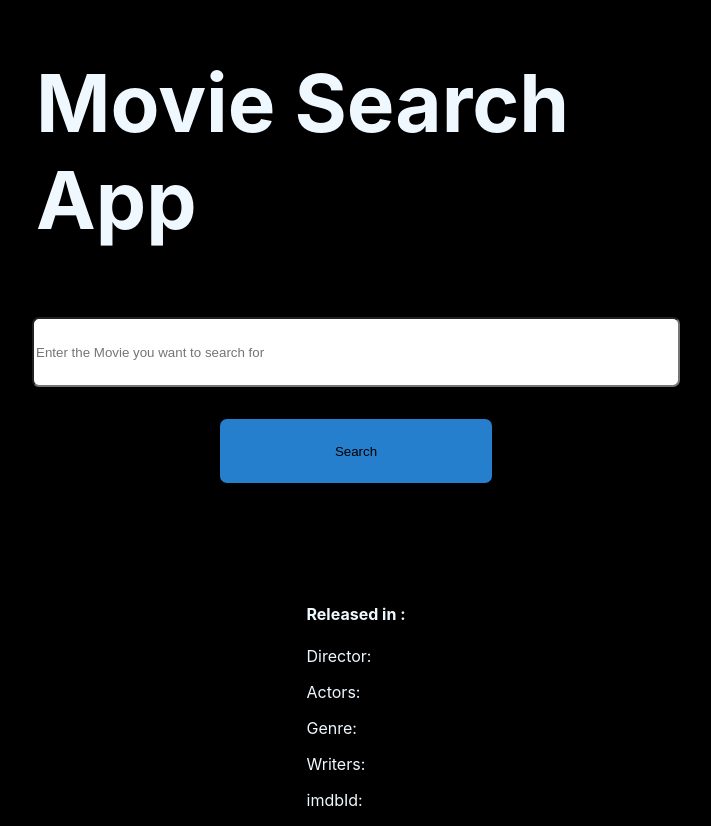
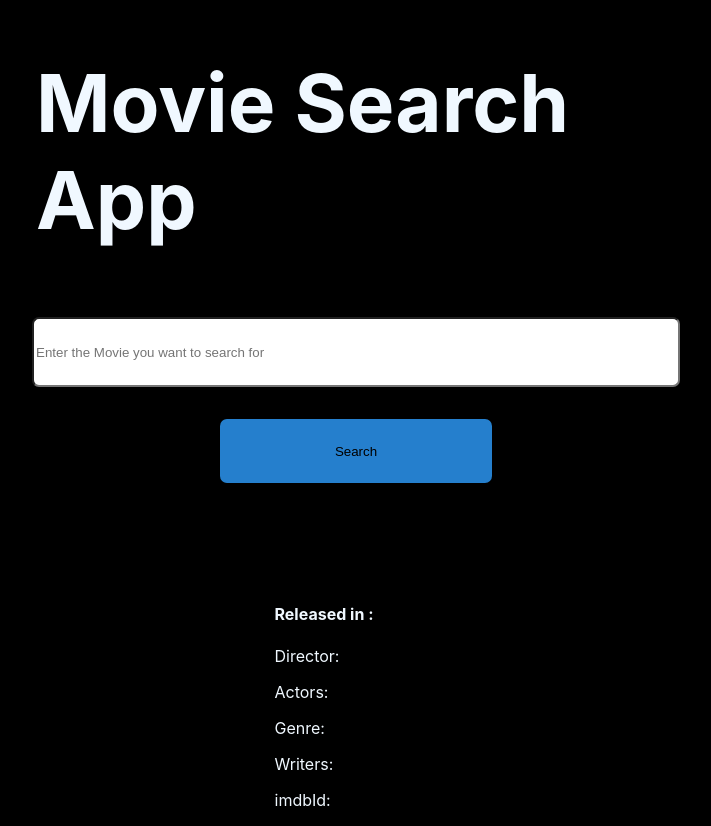
Before and after one commit to AshishJha14411/Fproj1, a React (Create React App) app: page / in a window 1280 px wide. Shown: the whole page, without its empty margins (284-995 px from the left). Built offline with nearby package versions, Linux system fonts and the light colour scheme.

Commit message:
changed the ui to use flex box

```diff
--- a/src/App.css
+++ b/src/App.css
@@ -33,8 +33,12 @@ button{
   color: aliceblue;
   margin-top: 5rem;
   display: flex;
-  width: 140%;
+  width: 120%;
   justify-content: space-around;
+  margin-left: -10%;
+}
+.rightSec{
+  padding-top: 5rem;
 }
 .text{
   color: aliceblue;
```
